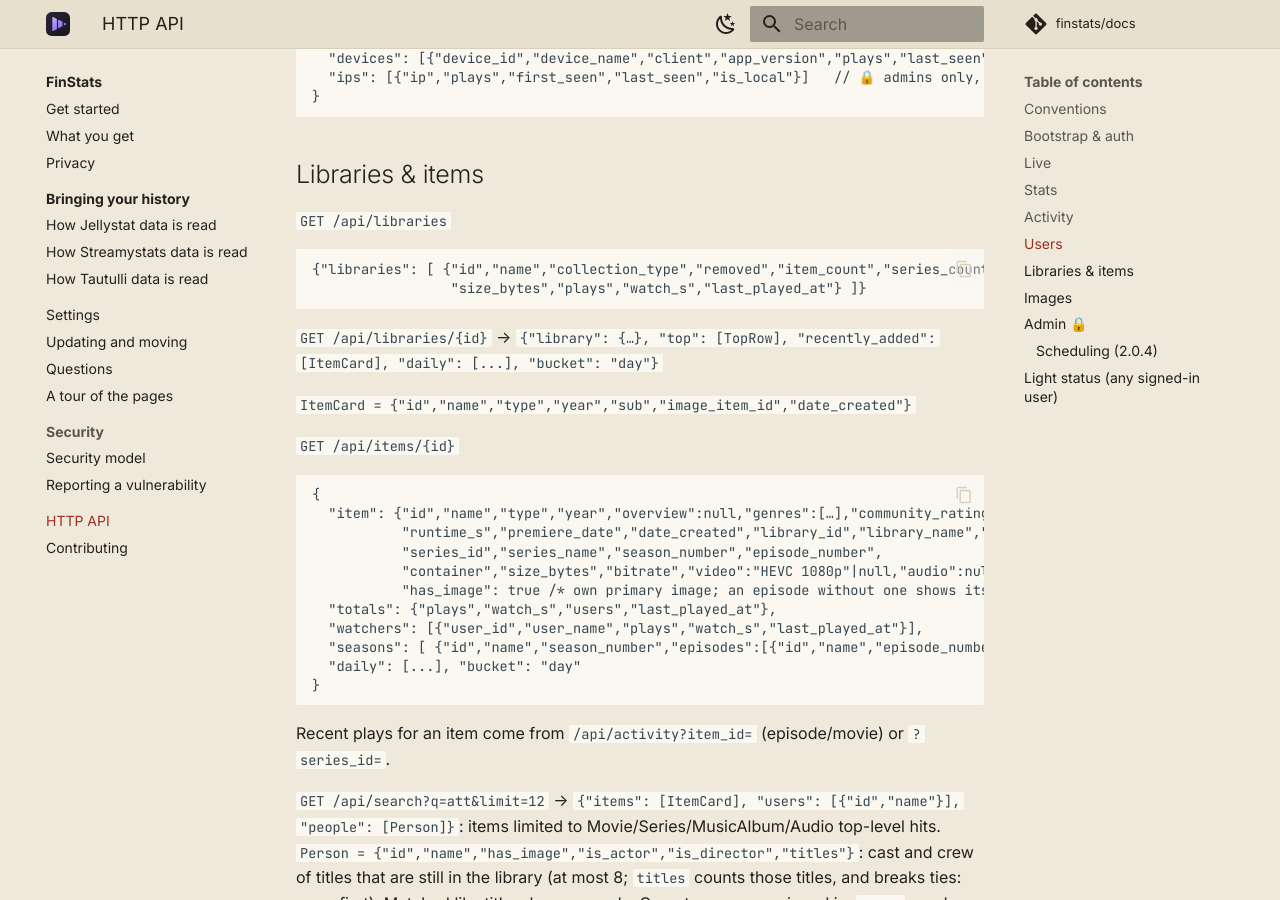
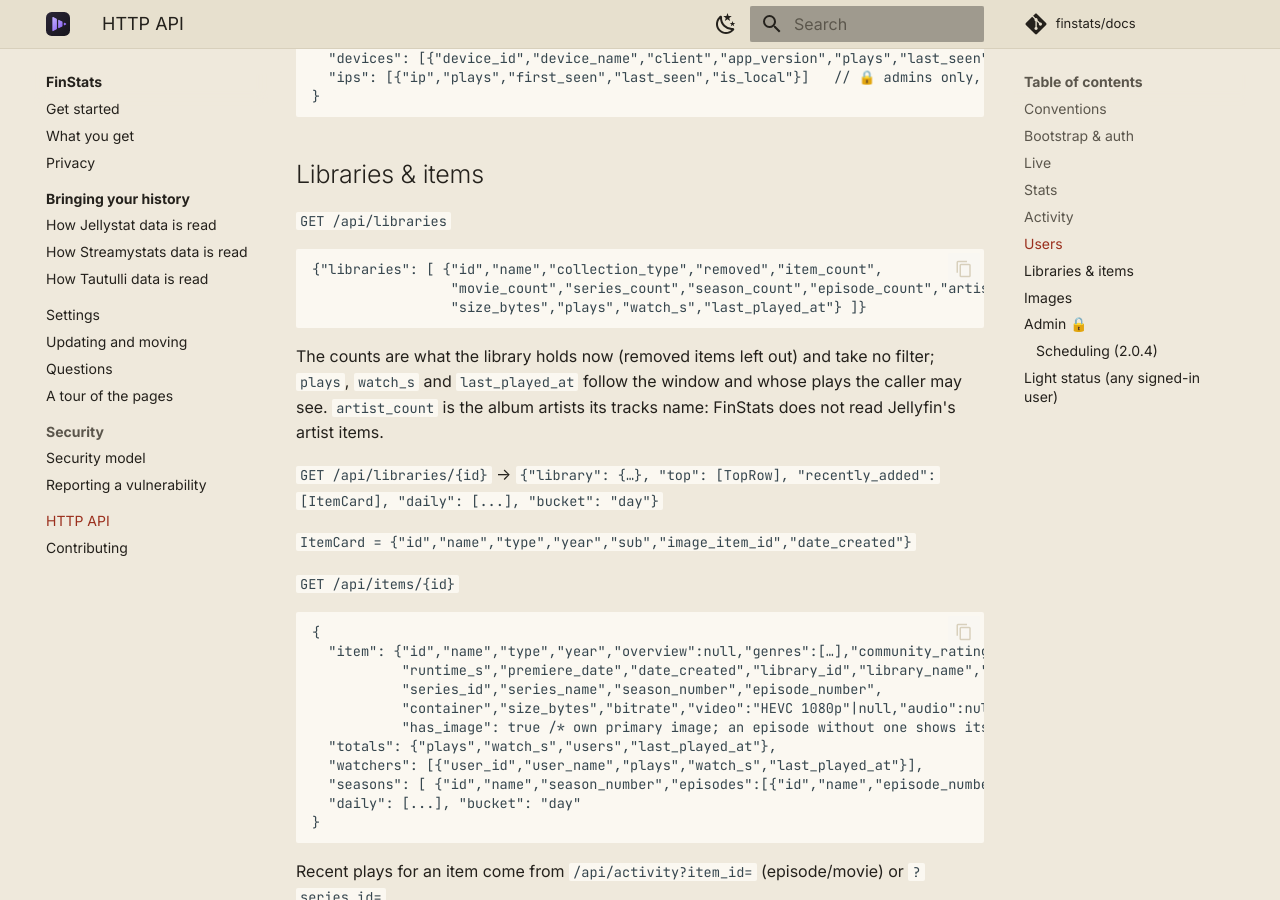
Before and after one commit to finstats/docs, an MkDocs documentation site: the page built from docs/finstats/api.md, in a window 1280 px wide and 900 px high, scrolled down 4845 px. Built offline with MkDocs 1.6.1 and Material for MkDocs 9.7.7, drawn with Linux system fonts in a browser that asks for light colours; comment, search, counter and statistics services are not loaded.

Commit message:
docs(finstats): counts by kind on /api/libraries

````diff
--- a/docs/finstats/api.md
+++ b/docs/finstats/api.md
@@ -179,9 +179,13 @@ the trash. Whoever watched with it is grouped again without it, and with it once
 
 `GET /api/libraries`
 ```jsonc
-{"libraries": [ {"id","name","collection_type","removed","item_count","series_count","episode_count",
+{"libraries": [ {"id","name","collection_type","removed","item_count",
+                 "movie_count","series_count","season_count","episode_count","artist_count","album_count","track_count",
                  "size_bytes","plays","watch_s","last_played_at"} ]}
 ```
+The counts are what the library holds now (removed items left out) and take no filter; `plays`, `watch_s` and
+`last_played_at` follow the window and whose plays the caller may see. `artist_count` is the album artists its tracks
+name: FinStats does not read Jellyfin's artist items.
 
 `GET /api/libraries/{id}` → `{"library": {…}, "top": [TopRow], "recently_added": [ItemCard], "daily": [...], "bucket": "day"}`
 
````
